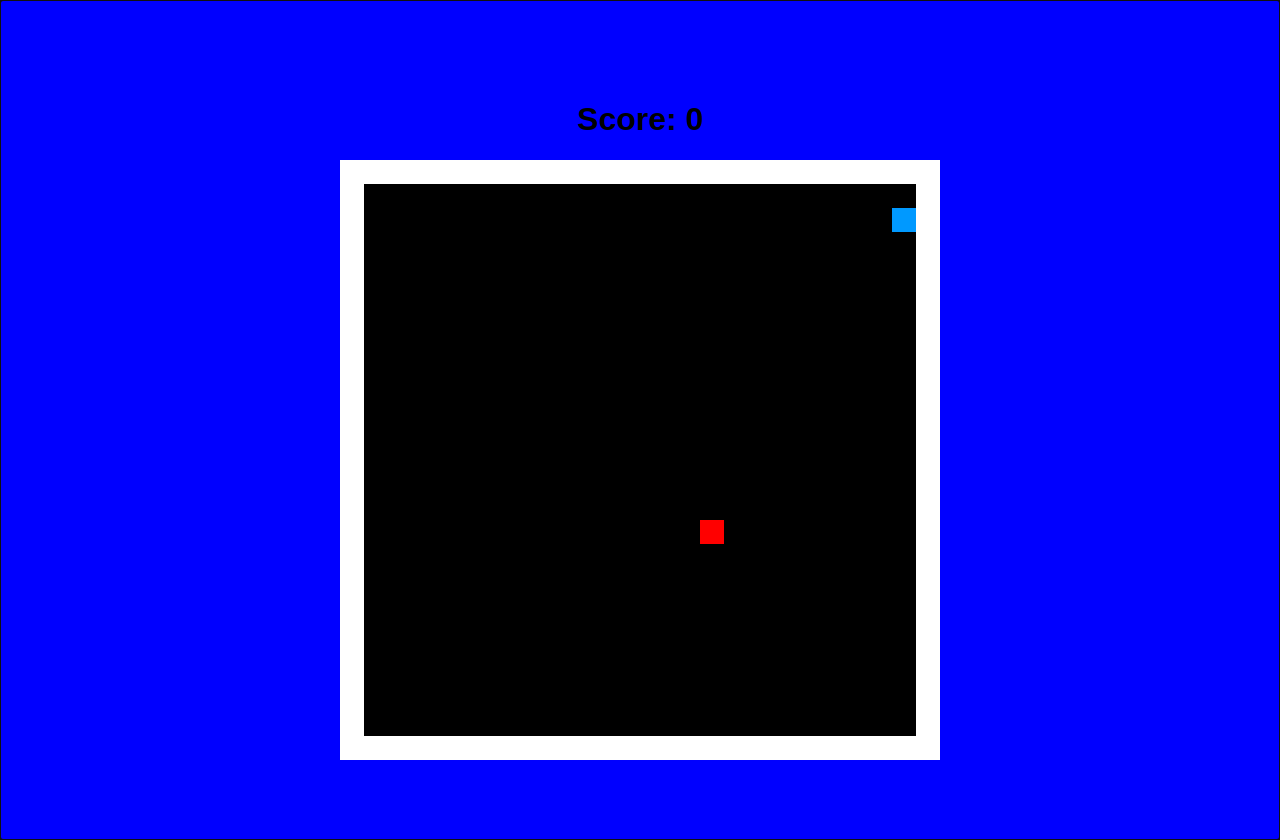
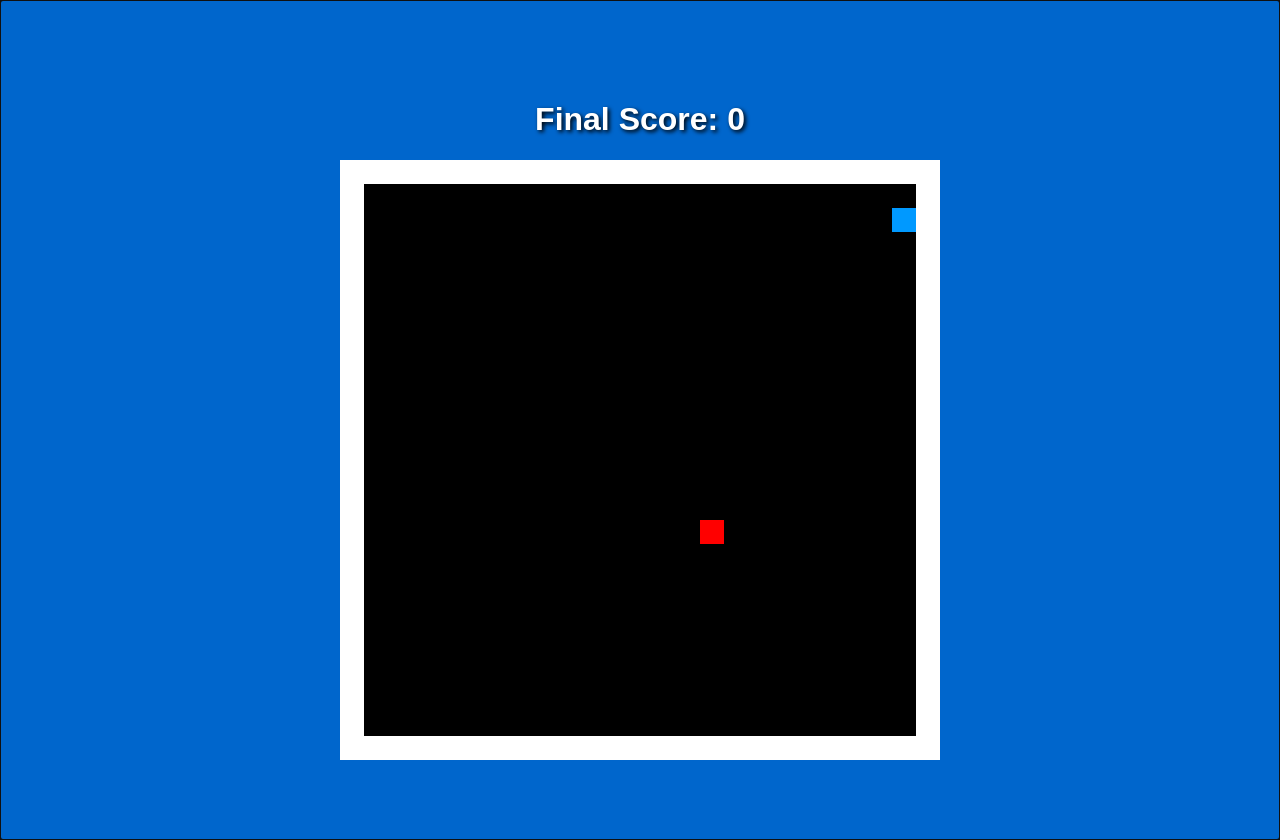
Before and after one commit to ryasan86/react_snake, a React (Create React App) app: page / in a window 1280 px wide. Built offline with nearby package versions, Linux system fonts and the light colour scheme.

Commit message:
cleaning

```diff
--- a/src/App.css
+++ /dev/null
@@ -1,3 +0,0 @@
-.app.container {
-  padding: 5rem;
-}
--- a/src/App.js
+++ b/src/App.js
@@ -1,6 +1,5 @@
 import React, { Component } from 'react';
 import gameHelpers from './gameHelpers';
-import './App.css';
 import Grid from './components/Grid';
 
 class App extends Component {
@@ -26,12 +25,12 @@ class App extends Component {
     grid[fruit.height][fruit.position] = 'red';
 
     this.timer = setInterval(() => {
-      if (this.state.gameOver) {
+      // copy of game settings to set state at each interval
+      const { length, snakeX, snakeY, tailX, tailY, fruit, direction, score, gameOver } = this.state;
+      if (gameOver) {
         clearInterval(this.timer);
         return;
       }
-      // copy of game settings to set state at each interval
-      const { length, snakeX, snakeY, tailX, tailY, fruit, direction, score } = this.state;
       const setState = this.setState.bind(this);
       const gridCopy = gameHelpers.createGrid();
       let lengthCopy = length;
@@ -41,7 +40,6 @@ class App extends Component {
       let tailYCopy = tailY;
       let fruitCopy = fruit;
       let scoreCopy = score;
-
 
       // update tail
       gameHelpers.updateTail(lengthCopy, tailXCopy, tailYCopy, snakeXCopy, snakeYCopy);
@@ -85,6 +83,13 @@ class App extends Component {
   }
 
   render() {
+    let resume = <h1 align="center">Score: {this.state.score}</h1>;
+    let gameOver = (
+      <div align="center">
+        <h1>Final Score: {this.state.score}</h1>
+      </div>
+    );
+
     return (
       <div
         className="app container"
@@ -92,13 +97,13 @@ class App extends Component {
         ref={div => {
           this.divFocus = div;
         }}
-        onKeyDown={e => this.handleKeyPress(e)}
-      >
-        <h1 align="center">Score: {this.state.score}</h1>
+        onKeyDown={e => this.handleKeyPress(e)}>
+        {this.state.gameOver ? gameOver : resume}
         <Grid grid={this.state.grid} />
       </div>
     );
   }
+
 }
 
 export default App;
--- a/src/index.css
+++ b/src/index.css
@@ -8,5 +8,14 @@ body {
   margin: 0;
   padding: 0;
   font-family: sans-serif;
-  background-color: blue;
+  background-color: #06c;
 }
+
+h1 {
+  color: #fff;
+  text-shadow: 2px 2px 4px #000000;
+}
+
+.app.container {
+  padding: 5rem;
+}
```
